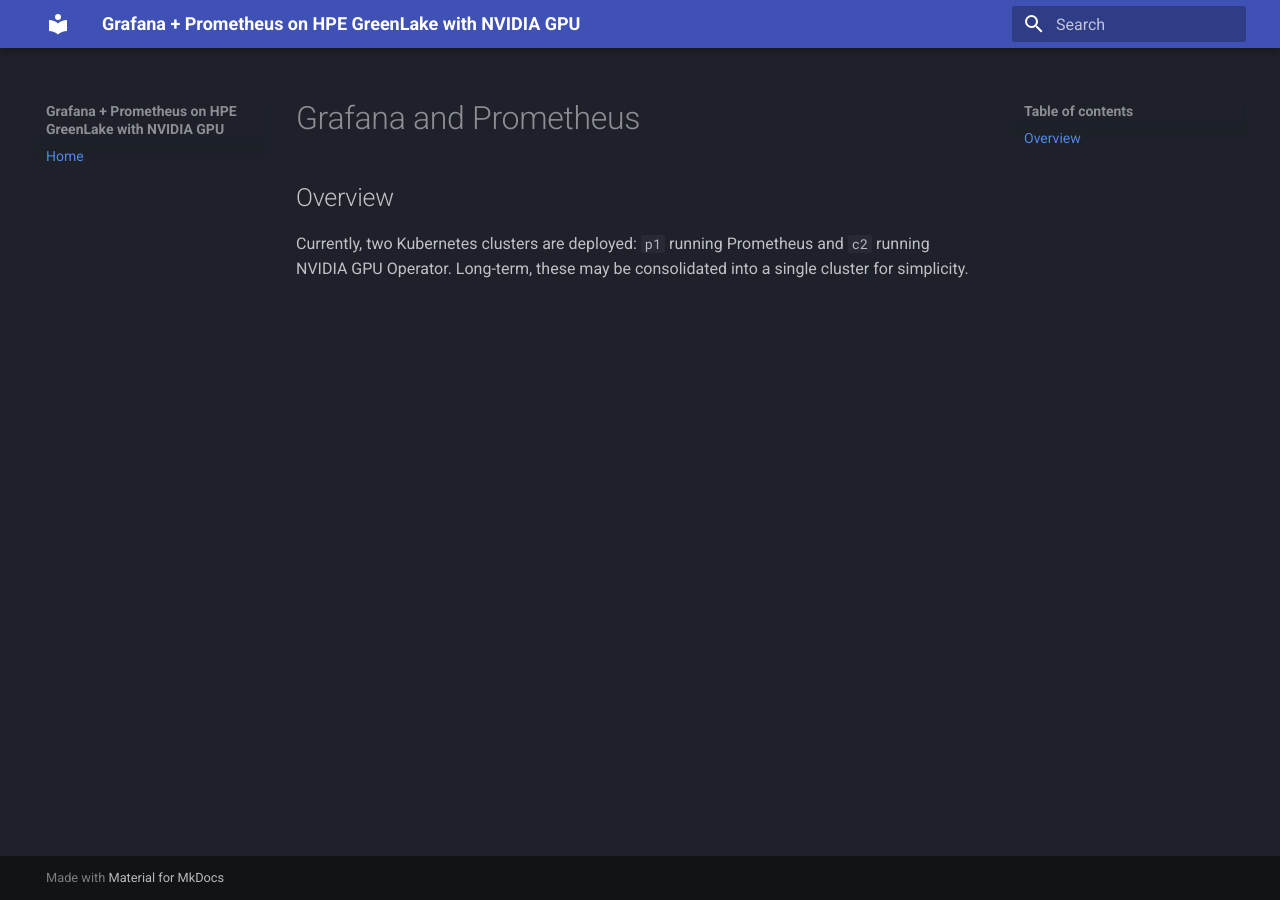
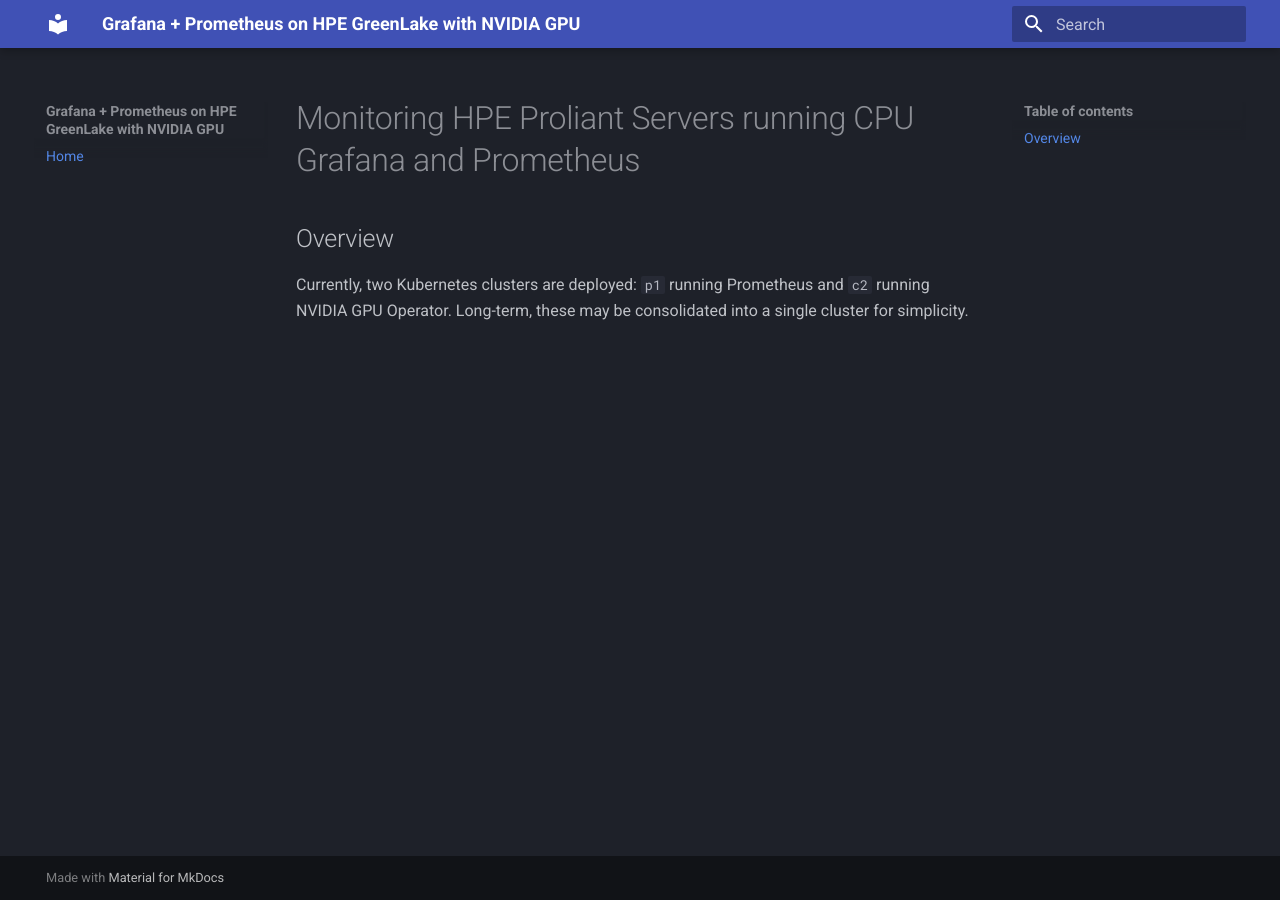
Before and after one commit to hjma29/grafana-prometheus-hpe-greenlake-com-nvidia, an MkDocs documentation site: the page built from docs/whitepaper.md, in a window 1280 px wide. Built offline with MkDocs 1.6.1 and Material for MkDocs 9.7.7, drawn with Linux system fonts in a browser that asks for light colours.

Commit message:
251008-10:38 on mini4

```diff
--- a/docs/whitepaper.md
+++ b/docs/whitepaper.md
@@ -1,4 +1,4 @@
-# Grafana and Prometheus
+# Monitoring HPE Proliant Servers running CPU Grafana and Prometheus
 
 
 ## Overview
```
